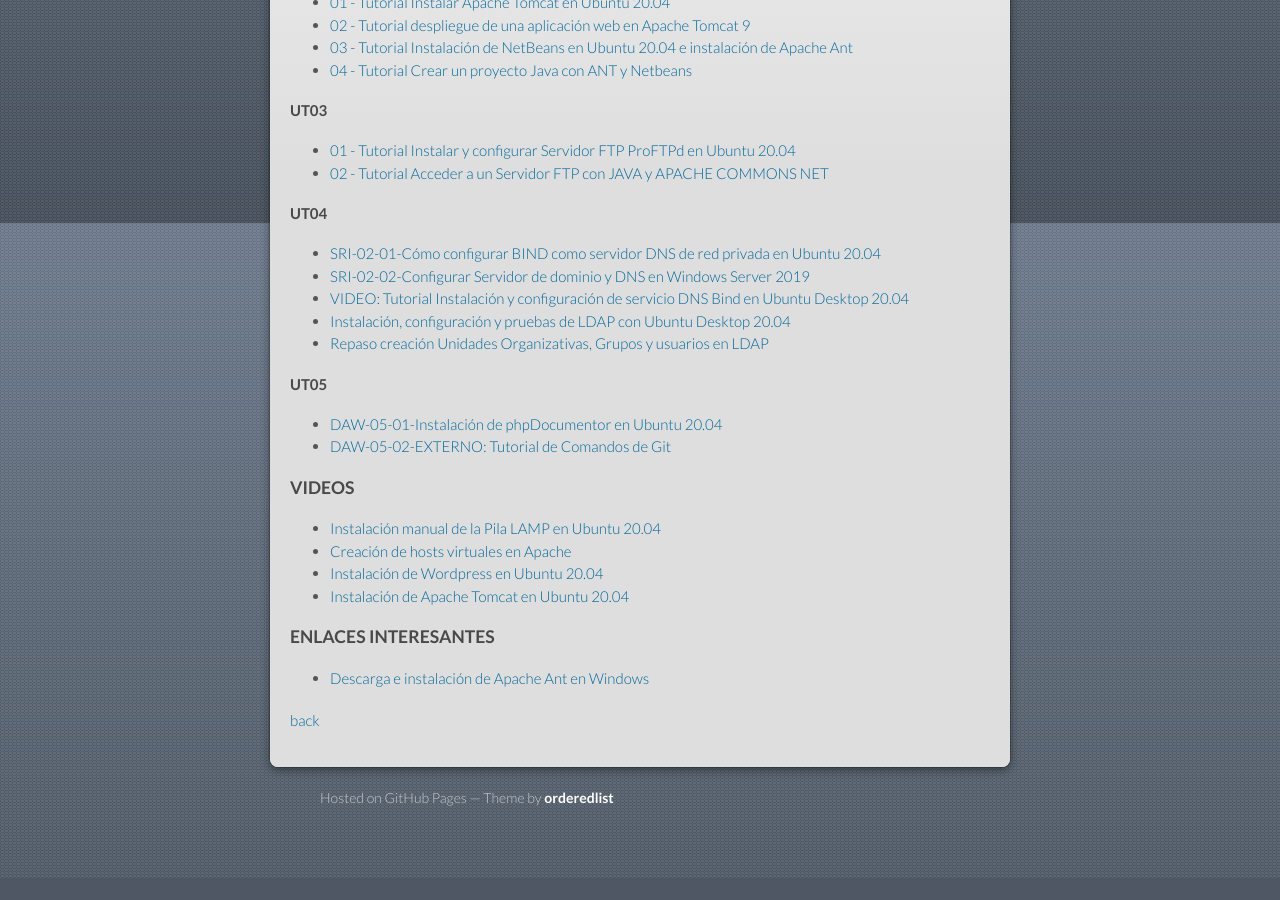
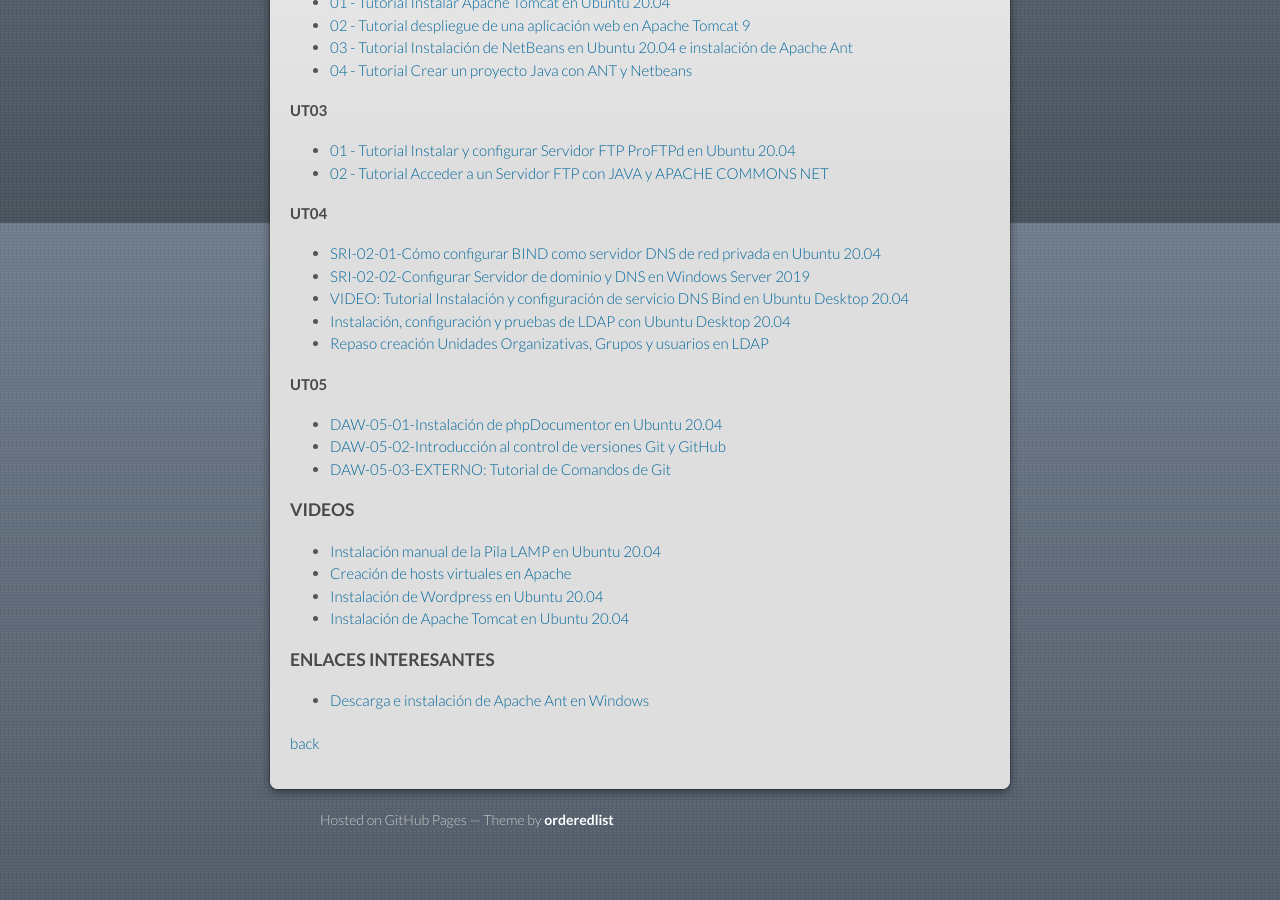
Before and after one commit to mrodara/mrodara.github.io, a Jekyll site: the page built from mods/daw.md, in a window 1280 px wide and 900 px high, scrolled down 677 px. Built offline with Jekyll 4.4.1, drawn with Linux system fonts in a browser that asks for light colours; our own code applies the rules of GitHub Pages for plain Markdown files; before the commit the page ends 1555 px from its top, so only the background shows below that.

Commit message:
Add new video to DAW module

```diff
--- a/mods/daw.md
+++ b/mods/daw.md
@@ -49,7 +49,8 @@
 #### UT05
 
 * [DAW-05-01-Instalación de phpDocumentor en Ubuntu 20.04](https://docs.google.com/document/d/1WOrDd5CtIFtL4fTOLHPbfI6SyP6O285MYQ21P4mawt0/edit?usp=sharing)
-* [DAW-05-02-EXTERNO: Tutorial de Comandos de Git](https://gist.github.com/dasdo/9ff71c5c0efa037441b6)
+* [DAW-05-02-Introducción al control de versiones Git y GitHub](https://youtu.be/voYEGJKG88E)
+* [DAW-05-03-EXTERNO: Tutorial de Comandos de Git](https://gist.github.com/dasdo/9ff71c5c0efa037441b6)
 
 
 ### VIDEOS
```
